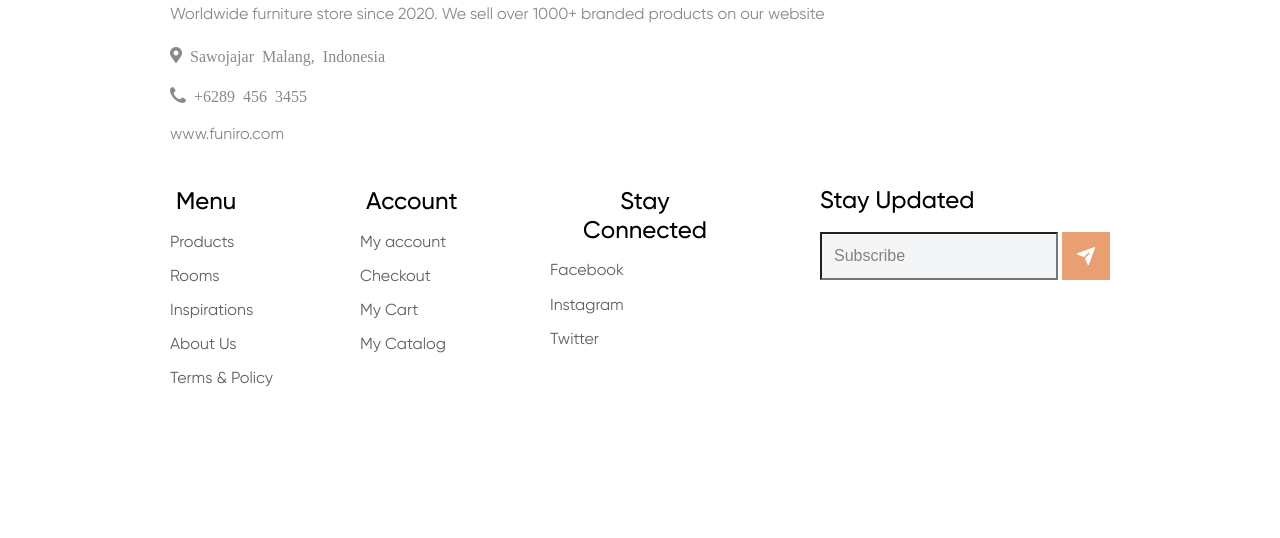
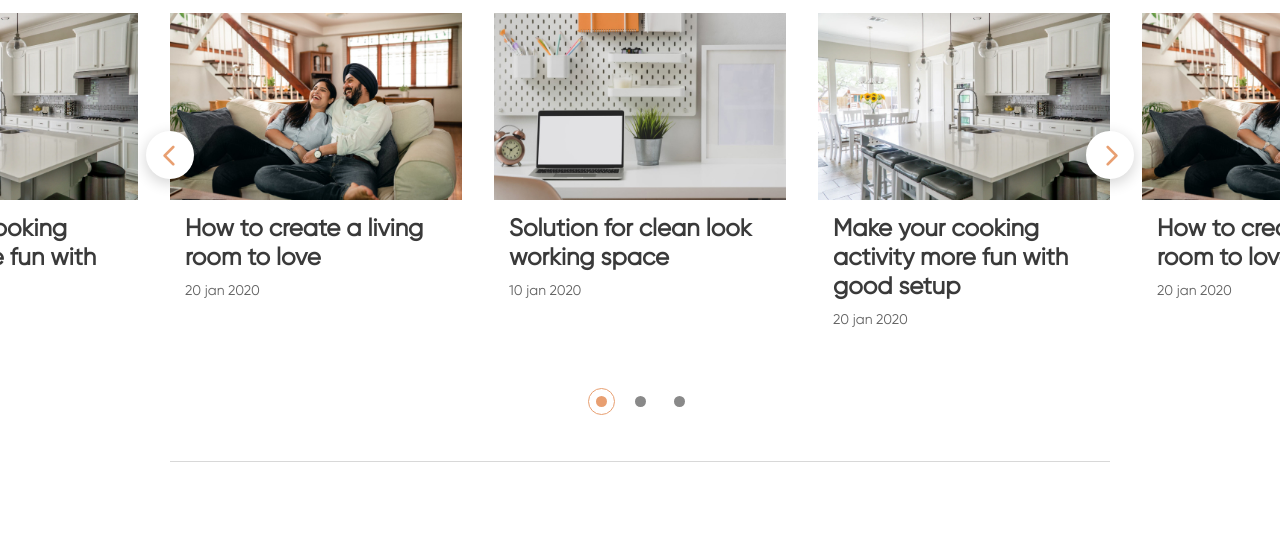
Before and after one commit to Eshechka/FSI, a website built with webpack: page src/template.html in a window 1280 px wide. Shown: the part 3333-3871 px from the top of the page. Before the commit the page ends 3783 px from the top, so only its background shows below. Built offline with nearby package versions, Linux system fonts and the light colour scheme; files whose address does not match are found by name.

Commit message:
added tips section (markup, styles, swiper js)

```diff
--- a/src/index.js
+++ b/src/index.js
@@ -18,6 +18,9 @@ import './img/products/prod08.jpg';
 import './img/rooms/room01.jpg';
 import './img/rooms/room02.jpg';
 import './img/rooms/room03.jpg';
+import './img/tips/tips01.jpg';
+import './img/tips/tips02.jpg';
+import './img/tips/tips03.jpg';
 
 import './js/functions.js';
 import './js/forms.js';
--- a/src/js/sliders.js
+++ b/src/js/sliders.js
@@ -84,3 +84,38 @@
           },
       });
   }
+  if (document.querySelector('.slider-tips__body')) {
+      const swiper = new Swiper('.slider-tips__body', {
+          observer: true,
+          observeParents: true,
+          slidesPerView: 3,
+          spaceBetween: 32,
+          watchOverflow: true,
+          speed: 800,
+          loop: true,
+          // Dotts
+          pagination: {
+              el: '.slider-tips__dotts',
+              clickable: true,
+          },
+          // Arrows
+          navigation: {
+              prevEl: '.slider-tips .slider-arrow_prev',
+              nextEl: '.slider-tips .slider-arrow_next',
+          },
+          breakpoints: {
+              320: {
+                  slidesPerView: 1,
+                  spaceBetween: 15,
+              },
+              768: {
+                  slidesPerView: 2,
+                  spaceBetween: 20,
+              },
+              992: {
+                  slidesPerView: 3,
+                  spaceBetween: 32,
+              },
+          }
+      });
+  }
--- a/src/styles/main.scss
+++ b/src/styles/main.scss
@@ -19,6 +19,7 @@ $md4: 479.98;
 @import "advantages.scss";
 @import "products.scss";
 @import "rooms.scss";
+@import "tips.scss";
 @import "popup.scss";
 body {
     // background-color: #fcf8f3;
--- /dev/null
+++ b/src/styles/tips.scss
@@ -0,0 +1,81 @@
+.tips {
+    @include adaptive-value("padding-top", 44, 30, 1);
+    @include adaptive-value("padding-bottom", 44, 30, 1);
+    &__container {}
+    &__title {
+        margin: 0 0 12px / 40px * 1em 0;
+    }
+    &__slider {}
+}
+
+.slider-tips {
+    position: relative;
+    &__body {
+        @include adaptive-value("margin-left", -32, -15, 1);
+        @include adaptive-value("margin-right", -32, -15, 1);
+        @include adaptive-value("padding", 32, 15, 1);
+    }
+    &__slide {
+        display: flex;
+        flex-direction: column;
+        transition: all 0.3s ease 0s;
+        @media (any-hover: hover) {
+            &:hover {
+                box-shadow: 0 0 32px rgba(97, 97, 97, 0.2);
+            }
+        }
+    }
+    &__img {
+        padding: 0 0 251px / 391px * 100% 0;
+    }
+    &__content {
+        display: flex;
+        flex-direction: column;
+        padding: 15px;
+        flex: 1 1 auto;
+        align-items: flex-start;
+    }
+    &__title {
+        flex: 1 1 auto;
+        color: inherit;
+        font-weight: 600;
+        line-height: 120%;
+        @include adaptive-value("font-size", 24, 18, 1);
+        transition: color 0.3s ease 0s;
+        &:not(:last-child) {
+            margin: 0 0 8 / 24 * 1em 0;
+        }
+        @media (any-hover: hover) {
+            &:hover {
+                color: $orangeColor;
+            }
+        }
+    }
+    &__text {
+        color: $darkGrayColor;
+        line-height: 150%;
+        font-size: 14px;
+    }
+    &__dotts {
+        @include adaptive-value("padding-top", 8, 0, 1);
+        justify-content: center;
+    }
+    &__arrows {
+        pointer-events: none;
+        position: absolute;
+        top: 40%;
+        transform: translate(0, -50%);
+        width: calc(100% + 48px);
+        left: -24px;
+        z-index: 5;
+        justify-content: space-between;
+        & .slider-arrow {
+            pointer-events: auto;
+        }
+        @media (max-width: $md3+px) {
+            width: 100%;
+            left: 0;
+            top: 90%;
+        }
+    }
+}
--- a/src/template.html
+++ b/src/template.html
@@ -335,6 +335,49 @@
                     </div>
                 </div>
             </section>
+            <section class="page__tips tips">
+                <div class="tips__container container">
+                    <h2 class="tips__title _title">Tips & Tricks</h2>
+                    <div class="tips__slider slider-tips">
+                        <div class="slider-tips__body _swiper">
+                            <div class="slider-tips__slide">
+                                <a href="/change-me/" class="slider-tips__img _ibg">
+                                    <img src="tips01.jpg" alt="tip">
+                                </a>
+                                <div class="slider-tips__content">
+                                    <div class="slider-tips__title">How to create a living room to love</div>
+                                    <div class="slider-tips__text">20 jan 2020</div>
+                                </div>
+                            </div>
+                            <div class="slider-tips__slide">
+                                <a href="/change-me/" class="slider-tips__img _ibg">
+                                    <img src="tips02.jpg" alt="tip">
+                                </a>
+                                <div class="slider-tips__content">
+                                    <div class="slider-tips__title">Solution for clean look working space
+                                    </div>
+                                    <div class="slider-tips__text">10 jan 2020</div>
+                                </div>
+                            </div>
+                            <div class="slider-tips__slide">
+                                <a href="/change-me/" class="slider-tips__img _ibg">
+                                    <img src="tips03.jpg" alt="tip">
+                                </a>
+                                <div class="slider-tips__content">
+                                    <div class="slider-tips__title">Make your cooking activity more fun with good setup</div>
+                                    <div class="slider-tips__text">20 jan 2020</div>
+                                </div>
+                            </div>
+                        </div>
+
+                        <div class="slider-tips__dotts"></div>
+                        <div class="slider-tips__arrows slider-arrows">
+                            <button type="button" class="slider-arrow slider-arrow_white slider-arrow_prev icon-arrow-down"></button>
+                            <button type="button" class="slider-arrow slider-arrow_white slider-arrow_next icon-arrow-down"></button>
+                        </div>
+                    </div>
+                </div>
+            </section>
         </main>
         <footer class="footer">
             <div class="footer__container container">
```
Also changed, not shown: src/img/tips/tips01.jpg (renamed from src/img/tips/01.jpg), src/img/tips/tips02.jpg (renamed from src/img/tips/02.jpg), src/img/tips/tips03.jpg (renamed from src/img/tips/03.jpg).
